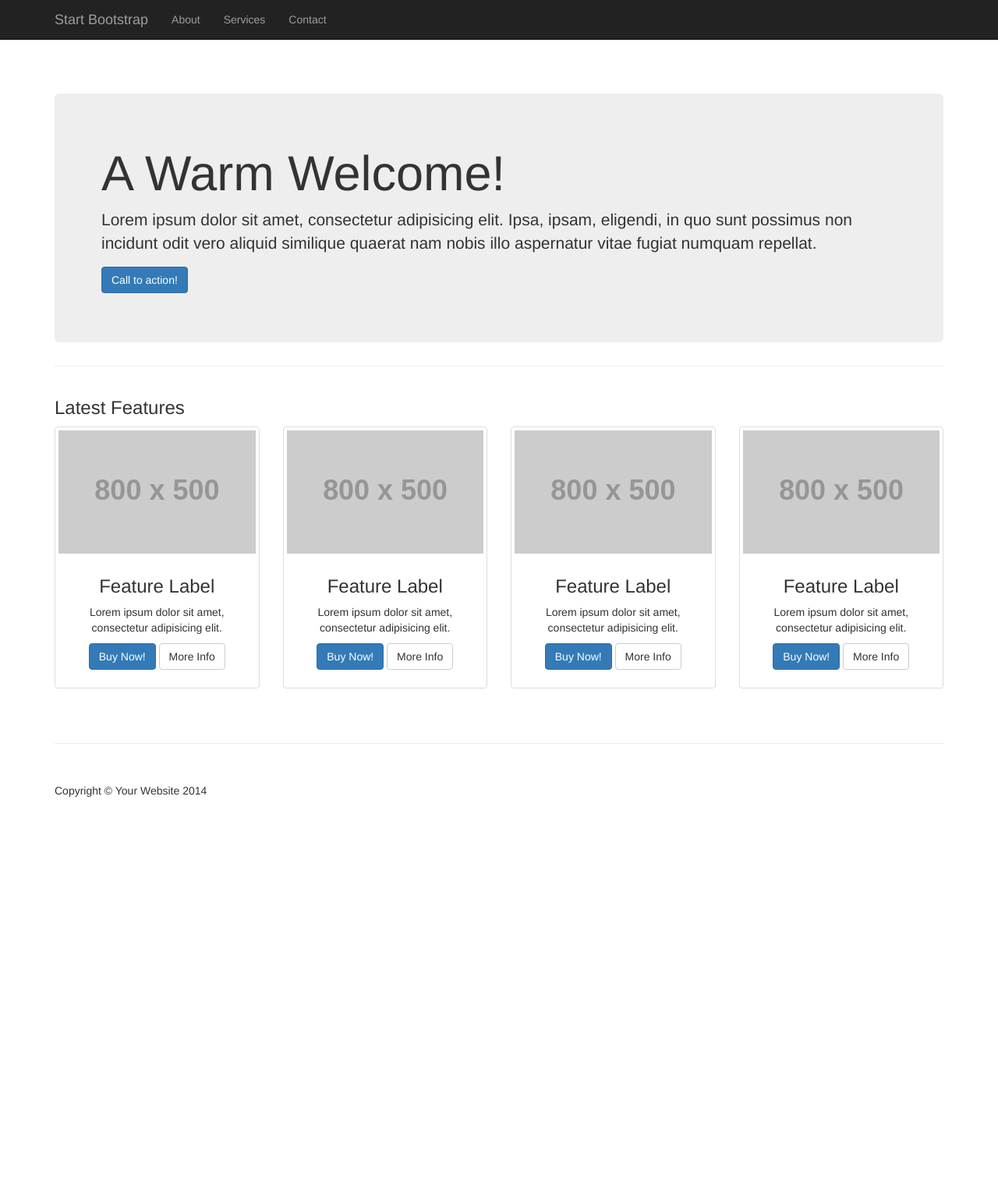
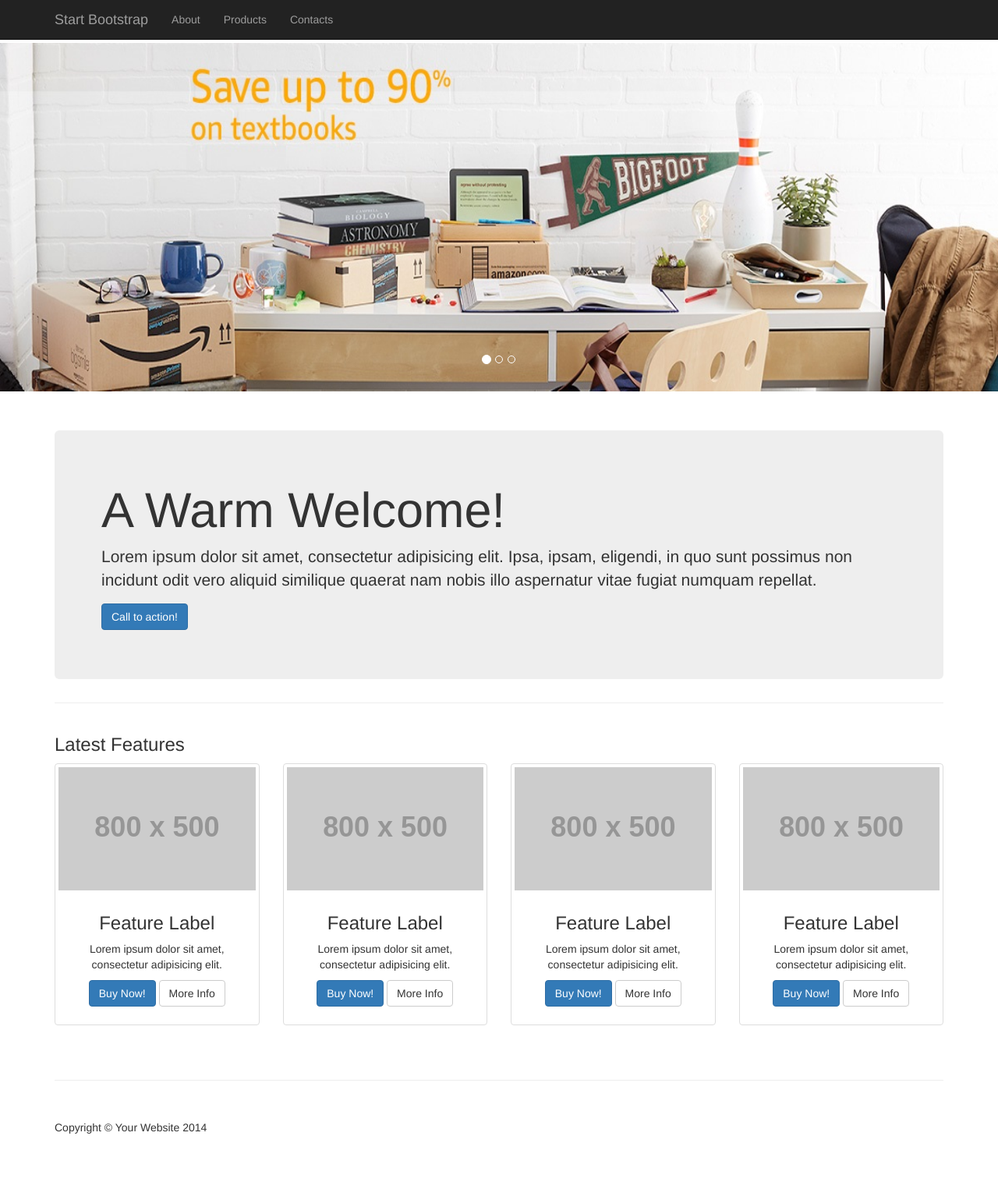
Before and after one commit to RitaCurado/DjangoWebsiteSample, a Django app: page / in a window 1280 px wide. Shown: the whole page at 78% size. Before the commit the page ends 1022 px from the top, so only its background shows below. Run offline with Django 3.2, Linux system fonts and the light colour scheme; grey boxes labelled with a size stand in for pictures from a placeholder-image service; some libraries are stand-ins or nearby versions.

Commit message:
Add images to slider; Fix navbar

```diff
--- a/shop/static/css/heroic-features.css
+++ b/shop/static/css/heroic-features.css
@@ -4,9 +4,11 @@
  * Licensed under MIT (https://github.com/BlackrockDigital/startbootstrap/blob/gh-pages/LICENSE)
  */
 
+
 body {
-    padding-top: 70px; /* Required padding for .navbar-fixed-top. Remove if using .navbar-static-top. Change if height of navigation changes. */
+    padding-top: 55px; /* Required padding for .navbar-fixed-top. Remove if using .navbar-static-top. Change if height of navigation changes. */
 }
+
 
 .hero-spacer {
     margin-top: 50px;
--- /dev/null
+++ b/shop/static/css/style.css
@@ -0,0 +1,4 @@
+.carousel-inner .item .slide-image {
+    width: 100%;
+    height: 60%;
+}
--- a/shop/templates/shop/base.html
+++ b/shop/templates/shop/base.html
@@ -12,17 +12,11 @@
 
         <title>Book Store</title>
 
+        <link href="{% static 'css/style.css' %}" rel="stylesheet">
         <!-- Bootstrap Core CSS -->
         <link href="{% static 'css/bootstrap.min.css' %}" rel="stylesheet">
         <!-- Custom CSS -->
         <link href="{% static 'css/heroic-features.css' %}" rel="stylesheet">
-
-        <!-- HTML5 Shim and Respond.js IE8 support of HTML5 elements and media queries -->
-        <!-- WARNING: Respond.js doesn't work if you view the page via file:// -->
-        <!--[if lt IE 9]>
-            <script src="https://oss.maxcdn.com/libs/html5shiv/3.7.0/html5shiv.js"></script>
-            <script src="https://oss.maxcdn.com/libs/respond.js/1.4.2/respond.min.js"></script>
-        <![endif]-->
 
     </head>
 
@@ -44,24 +38,45 @@
                 <!-- Collect the nav links, forms, and other content for toggling -->
                 <div class="collapse navbar-collapse" id="bs-example-navbar-collapse-1">
                     <ul class="nav navbar-nav">
-                        <li>
-                            <a href="#">About</a>
-                        </li>
-                        <li>
-                            <a href="#">Services</a>
-                        </li>
-                        <li>
-                            <a href="#">Contact</a>
-                        </li>
+                        <li><a href="#">About</a></li>
+                        <li><a href="#">Products</a></li>
+                        <li><a href="#">Contacts</a></li>
                     </ul>
                 </div>
-                <!-- /.navbar-collapse -->
             </div>
-            <!-- /.container -->
         </nav>
+
+        <div id="carousel-generic" class="carousel slide" data-ride="carousel">
+            <ol class="carousel-indicators">
+                <li data-target="#carousel-example-generic" data-slide-to="0" class="active"></li>
+                <li data-target="#carousel-example-generic" data-slide-to="1"></li>
+                <li data-target="#carousel-example-generic" data-slide-to="2"></li>
+            </ol>
+            <div class="carousel-inner" role="listbox">
+                <div class="item active">
+                    <img class="slide-image" src="{% static "img/slideshow1.jpg" %}" alt="">
+                </div>
+                <div class="item">
+                    <img class="slide-image" src="{% static "img/slideshow2.jpg" %}" alt="">
+                </div>
+                <div class="item">
+                    <img class="slide-image" src="{% static "img/slideshow3.jpg" %}" alt="">
+                </div>
+            </div>
+            <!--
+            <a class="left carousel-control" href="#carousel-example-generic" data-slide="prev">
+                <span class="glyphicon glyphicon-chevron-left"></span>
+            </a>
+            <a class="right carousel-control" href="#carousel-example-generic" data-slide="next">
+                <span class="glyphicon glyphicon-chevron-right"></span>
+            </a>
+            -->
+        </div>
 
         <!-- Page Content -->
         <div class="container">
+
+
 
             <!-- Jumbotron Header -->
             <header class="jumbotron hero-spacer">
```
Also changed, not shown: shop/static/img/slideshow1.jpg (added), shop/static/img/slideshow2.jpg (added), shop/static/img/slideshow3.jpg (added).
